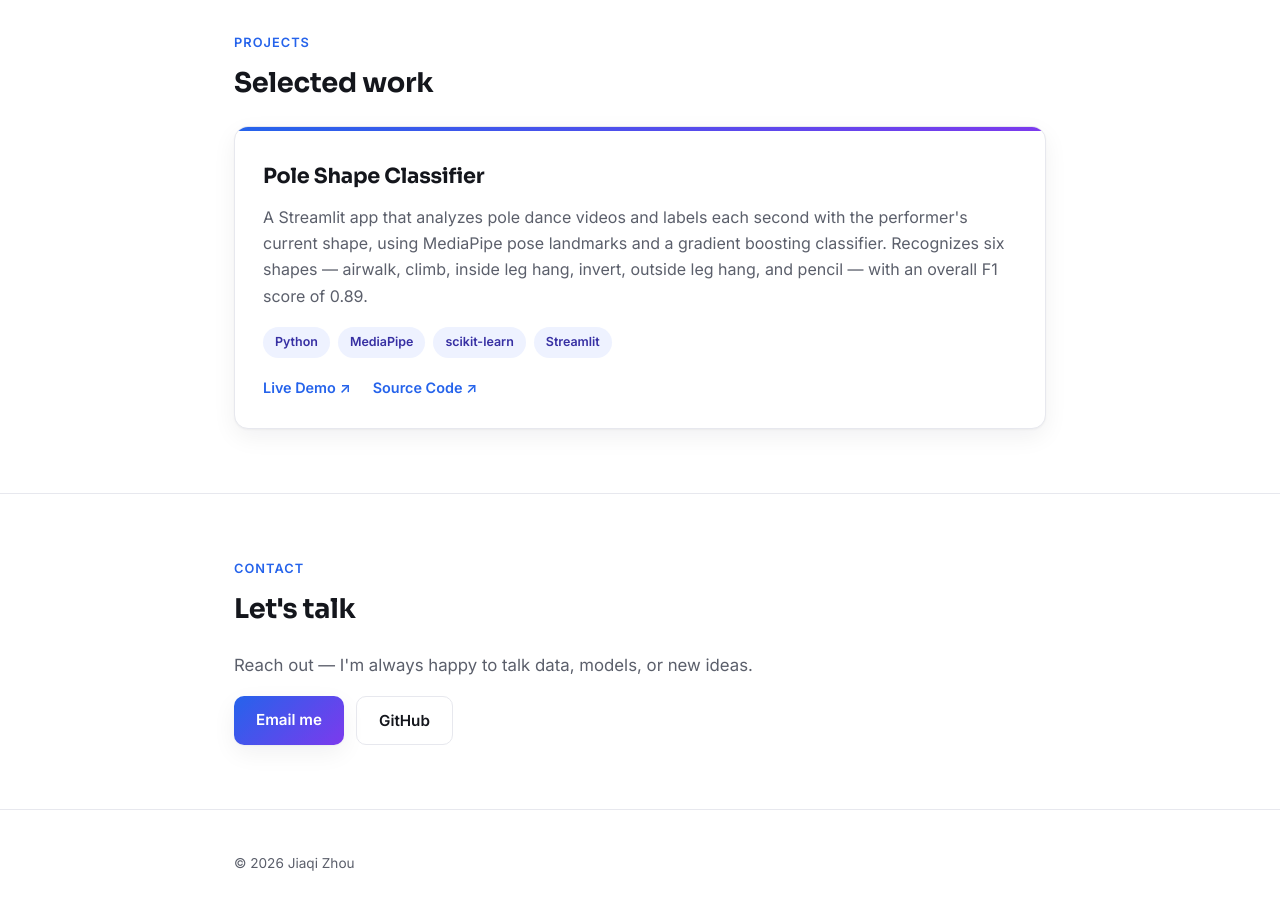
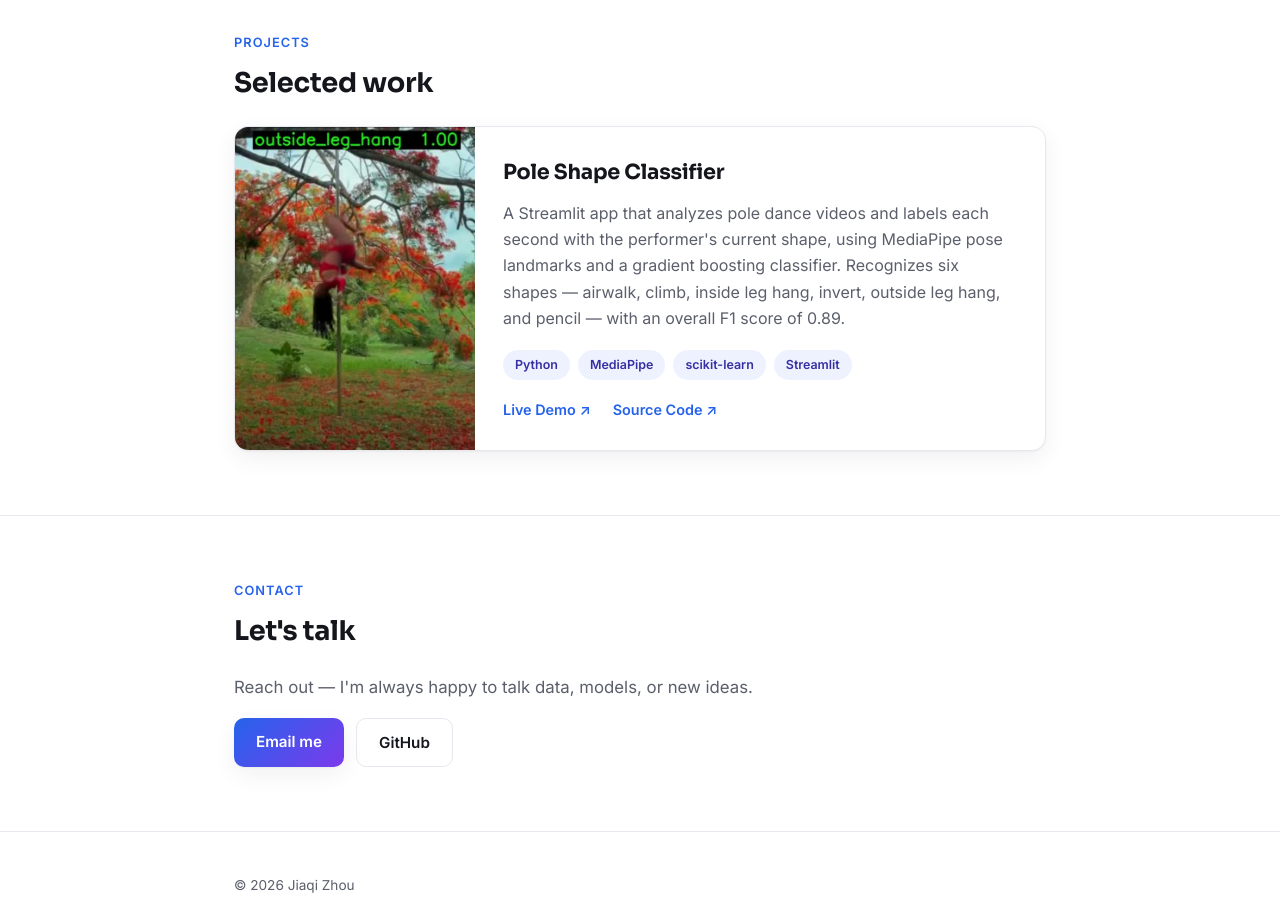
Before and after one commit to jqzhappyhours/portfolio-website, a plain HTML site: page index.html in a window 1280 px wide. Shown: the part 980-1903 px from the top of the page. Drawn offline with Linux system fonts and the light colour scheme.

Commit message:
Add project thumbnail for Pole Shape Classifier
Cropped frame from the project's own demo.mp4, laid out side-by-side with the description on wider screens.

Co-Authored-By: Claude Sonnet 5 <noreply@anthropic.com>

```diff
--- a/index.html
+++ b/index.html
@@ -58,7 +58,7 @@
         <div class="project-grid">
 
           <article class="project-card">
-            <div class="project-card-accent"></div>
+            <img class="project-card-image" src="assets/pole-shape-classifier.jpg" alt="Pole Shape Classifier app labeling a pole dance move as outside leg hang" loading="lazy" />
             <div class="project-card-body">
               <h3>Pole Shape Classifier</h3>
               <p>
--- a/styles.css
+++ b/styles.css
@@ -292,9 +292,26 @@ a:hover {
   border-color: color-mix(in srgb, var(--accent) 35%, var(--border));
 }
 
-.project-card-accent {
-  height: 4px;
-  background: linear-gradient(90deg, var(--accent), var(--accent-2));
+.project-card-image {
+  display: block;
+  width: 100%;
+  aspect-ratio: 488 / 573;
+  object-fit: cover;
+  object-position: top;
+  background: var(--bg-soft);
+}
+
+@media (min-width: 560px) {
+  .project-card {
+    display: grid;
+    grid-template-columns: 240px 1fr;
+    align-items: stretch;
+  }
+
+  .project-card-image {
+    height: 100%;
+    aspect-ratio: auto;
+  }
 }
 
 .project-card-body {
```
Also changed, not shown: assets/pole-shape-classifier.jpg (added).
